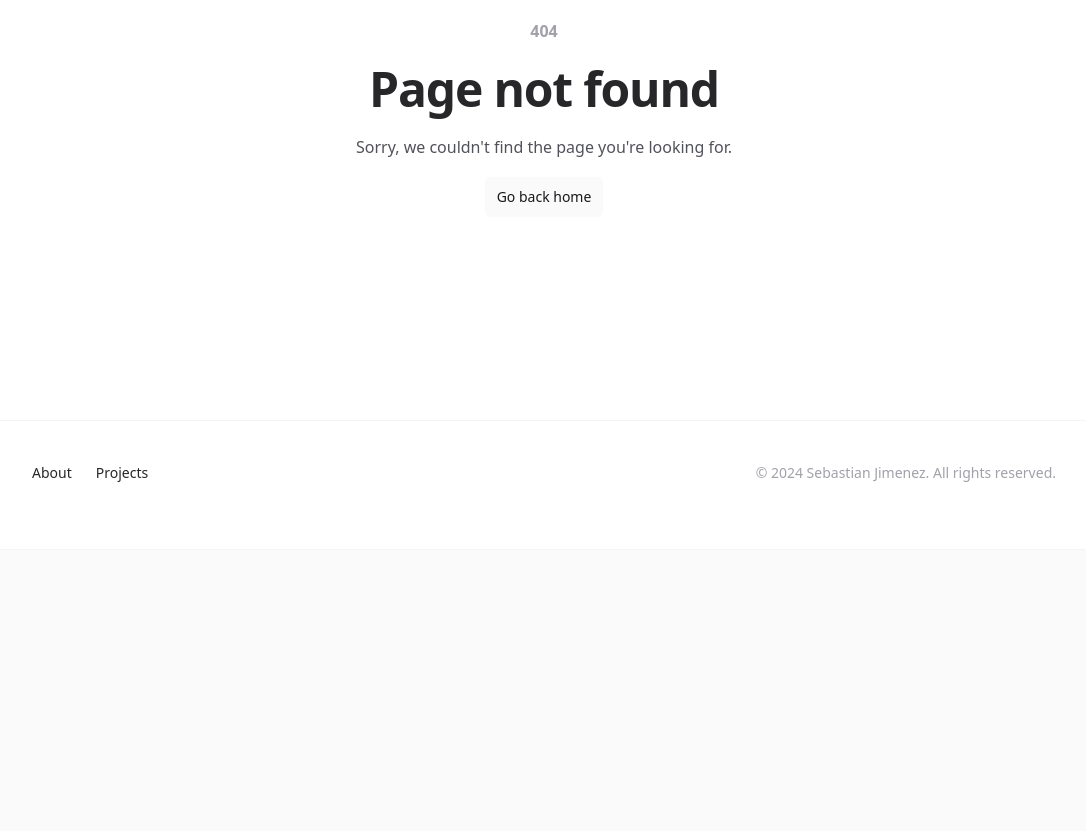
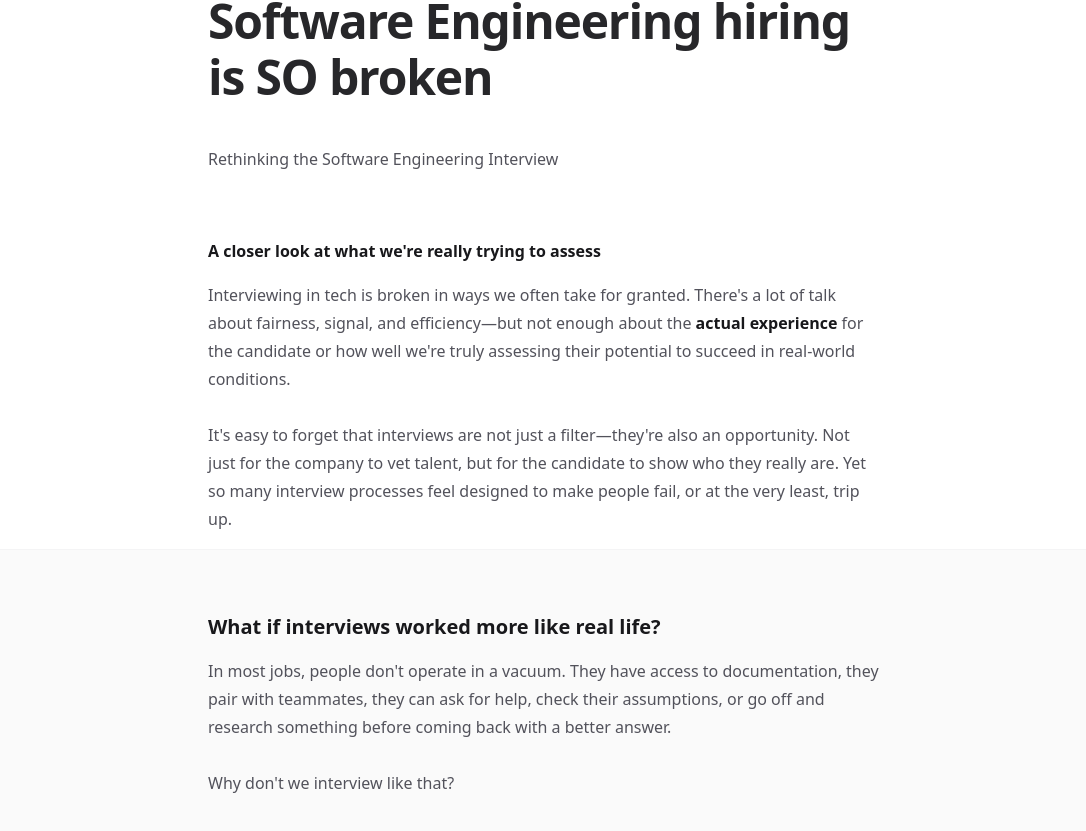
Before and after one commit to sebasjimenez10/sebasjimenez10.github.io, a Next.js app: page /articles/software-engineering-hiring-is-so-broken in a window 1280 px wide. Before the commit this address had no page. Shown: the part 251-1082 px from the top of the page, without its empty margins (96-1182 px from the left). Before the commit the page ends 800 px from the top, so only its background shows below. Built offline with nearby package versions, Linux system fonts and the light colour scheme.

Commit message:
SWE Interviewing article (#21)

```diff
--- /dev/null
+++ b/src/app/articles/software-engineering-hiring-is-so-broken/page.mdx
@@ -0,0 +1,82 @@
+import { ArticleLayout } from '@/components/ArticleLayout'
+import techInterviewPic from './tech-interview.png'
+import dreamingPic from './dreaming.png'
+import Link from 'next/link'
+
+export const article = {
+  author: 'Sebastian Jimenez',
+  date: '2025-07-23',
+  title: 'Software Engineering hiring is SO broken',
+  description: 'Interviewing in tech is broken in ways we often take for granted. There\'s a lot of talk about fairness, signal, and efficiency—but not enough about the **actual experience** for the candidate or how well we\'re truly assessing their potential to succeed in real-world conditions.',
+}
+
+export const metadata = {
+  title: article.title,
+  description: article.description,
+}
+
+export default (props) => <ArticleLayout article={article} {...props} />
+
+# Rethinking the Software Engineering Interview
+### A closer look at what we're really trying to assess
+
+Interviewing in tech is broken in ways we often take for granted. There's a lot of talk about fairness, signal, and efficiency—but not enough about the **actual experience** for the candidate or how well we're truly assessing their potential to succeed in real-world conditions.
+
+It's easy to forget that interviews are not just a filter—they're also an opportunity. Not just for the company to vet talent, but for the candidate to show who they really are. Yet so many interview processes feel designed to make people fail, or at the very least, trip up.
+
+## What if interviews worked more like real life?
+
+In most jobs, people don't operate in a vacuum. They have access to documentation, they pair with teammates, they can ask for help, check their assumptions, or go off and research something before coming back with a better answer.
+
+Why don't we interview like that?
+
+An interview should be about creating enough space for the candidate to show what they know. Ask real questions. Nudge when needed. Redirect when they get stuck. If they're spinning, offer a different perspective. If there's a more efficient solution, hint at it. Not to spoon-feed them—but to give them the same kind of collaboration they'd get on the job.
+
+We're not evaluating search engines. We're evaluating engineers. And engineers *ask questions*. They explore. They guess wrong and adjust. They learn on the fly. That's what we should be testing.
+
+## It's not about going easy—it's about being real
+
+Of course, interviews need to be rigorous. People should prepare. You want a signal on how someone thinks, communicates, and solves problems.
+
+But that doesn't mean you trap them with gotcha questions. Or stand by while they get stuck, just to see how deep the hole gets. The goal shouldn't be to watch someone fail in silence—it should be to help them reveal what they're capable of.
+
+And let's be real: there's no perfect, universal way to assess aptitude in a 45-minute Zoom call. You can't always tell who's going to shine based on who nails a tree traversal under pressure. And if you don't help the candidate show their best work, you might miss out on someone who could've been great for the role.
+
+<Image src={techInterviewPic} alt="Tech interview" />
+
+## What if we flipped the model?
+
+Imagine an interview process built around iteration instead of judgment.
+
+- You start with a collaborative session where you tackle a problem together.
+- The candidate can take that problem home, refine their approach, explore alternatives.
+- In the next round, they come back and walk you through what they tried and why.
+- Maybe a future teammate joins in and makes some changes—and you collaborate on integrating them.
+- Every round builds on the last. It becomes a shared process, not just a filter.
+
+What you get is a much richer set of signals: problem-solving, adaptability, learning mindset, communication, technical choices, and even collaboration under real conditions.
+
+## People grow. Interviews should account for that.
+
+Think about how many times you've faced a problem at work and thought: *“There's no way to solve this.”*
+And then... you figured it out. Maybe not right away. Maybe not alone. But you did.
+
+But in many interviews, **not figuring it out right there, on the spot, means you don't get the job**. It's as if we've forgotten that people learn. That growth is the job.
+
+## Dreaming is free
+
+I know. Most teams don't have time for a multi-stage collaborative process. We're busy. Budgets are tight. And there's always pressure to make fast, confident decisions.
+
+But if we're serious about building great teams—not just passing gate checks—we should design interview processes that actually reflect how people work.
+
+We should want to squeeze out as many meaningful data points as we can—not to trick people, but to give them a real shot at showing us what they're capable of. If we don't, we'll keep filtering out the quiet builders, the late bloomers, the non-traditional talents who just needed a slightly different on-ramp.
+
+<Image src={dreamingPic} alt="Dreaming of the ideal tech interview" />
+
+## Final Thoughts
+
+What would your ideal interview experience look like?
+
+Mine? It looks more like the job itself: collaborative, iterative, curious. A process that builds understanding rather than merely tests recall. One where you leave the room thinking not just *“Did they pass?”* but *“Could I see myself building something with this person?”*
+
+Because in the end, that's what matters most.
```
Also changed, not shown: src/app/articles/software-engineering-hiring-is-so-broken/dreaming.png (added), src/app/articles/software-engineering-hiring-is-so-broken/tech-interview.png (added).
